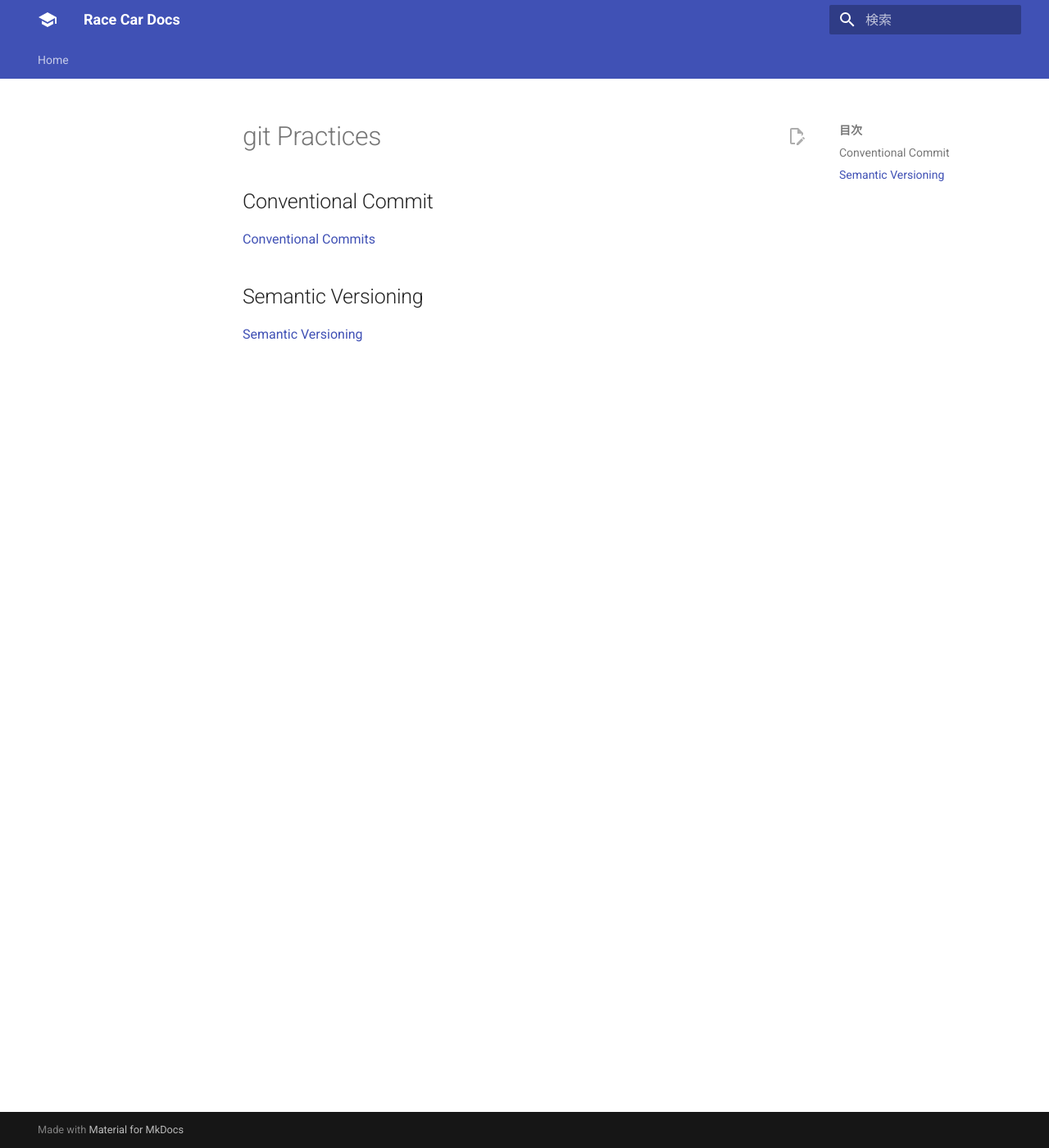
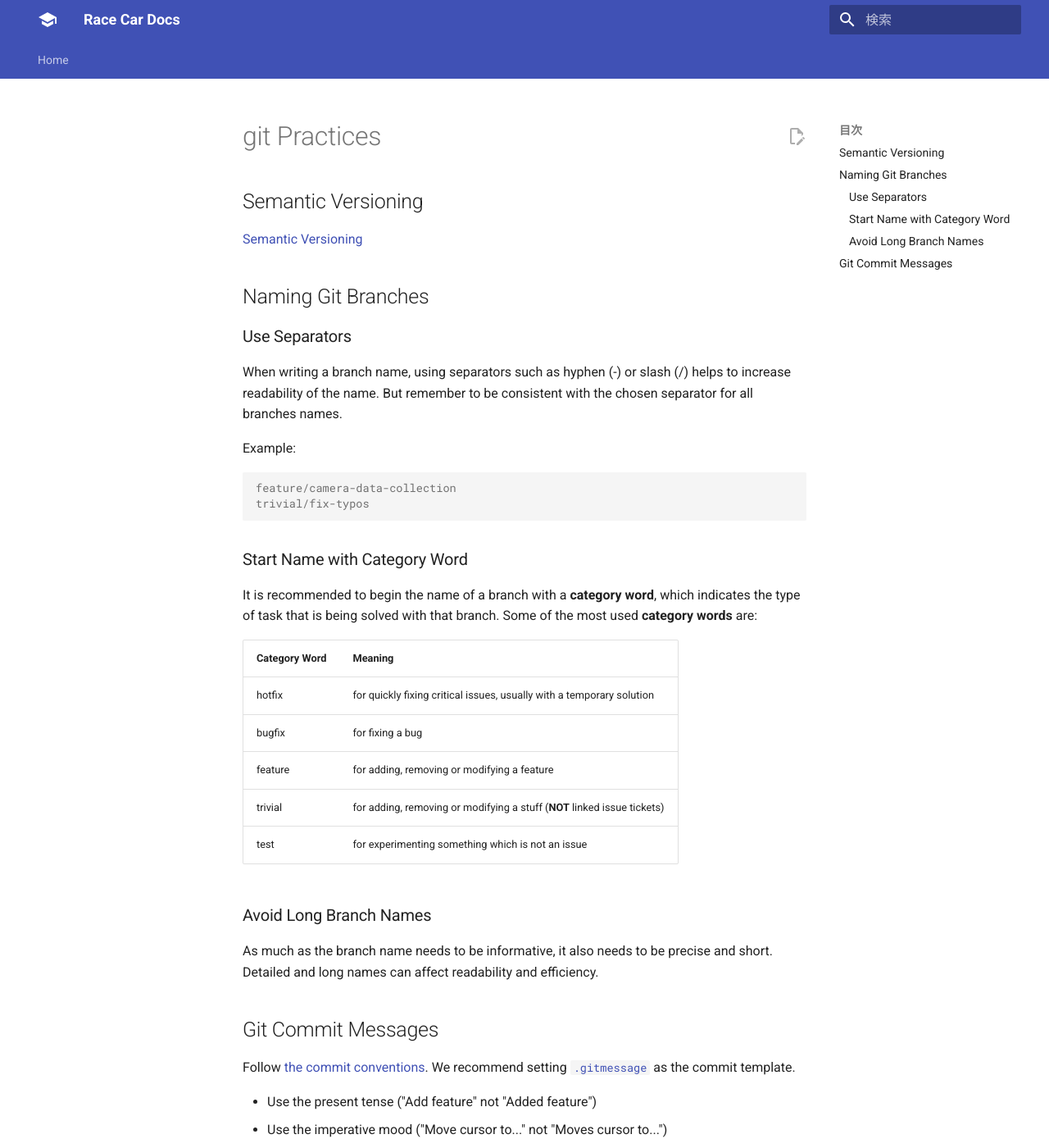
Before and after one commit to nino-kin/racecar-docs, an MkDocs documentation site: the page built from docs/git_practices.md, in a window 1280 px wide and 1400 px high. Shown: the whole window at 82% size. Built offline with MkDocs 1.6.1 and Material for MkDocs 9.7.7, drawn with Linux system fonts in a browser that asks for light colours; some of the changed text lies outside the part shown.

Commit message:
docs: update git practices

````diff
--- a/docs/git_practices.md
+++ b/docs/git_practices.md
@@ -1,9 +1,52 @@
 # git Practices
-
-## Conventional Commit
-
-[Conventional Commits](https://www.conventionalcommits.org/ja/v1.0.0/)
 
 ## Semantic Versioning
 
 [Semantic Versioning](https://semver.org/lang/ja/)
+
+## Naming Git Branches
+
+### Use Separators
+
+When writing a branch name, using separators such as hyphen (-) or slash (/) helps
+to increase readability of the name. But remember to be consistent with the chosen
+separator for all branches names.
+
+Example:
+
+```console
+feature/camera-data-collection
+trivial/fix-typos
+```
+
+### Start Name with Category Word
+
+It is recommended to begin the name of a branch with a **category word**, which indicates
+the type of task that is being solved with that branch. Some of the most used
+**category words** are:
+
+| Category Word | Meaning                                                                  |
+| ------------- | ------------------------------------------------------------------------ |
+| hotfix        | for quickly fixing critical issues, usually with a temporary solution    |
+| bugfix        | for fixing a bug                                                         |
+| feature       | for adding, removing or modifying a feature                              |
+| trivial       | for adding, removing or modifying a stuff (**NOT** linked issue tickets) |
+| test          | for experimenting something which is not an issue                        |
+
+### Avoid Long Branch Names
+
+As much as the branch name needs to be informative, it also needs to be precise
+and short. Detailed and long names can affect readability and efficiency.
+
+## Git Commit Messages
+
+Follow [the commit conventions](https://www.conventionalcommits.org/en/).
+We recommend setting [`.gitmessage`](https://github.com/nino-kin/craft/blob/main/.gitmessage)
+as the commit template.
+
+- Use the present tense ("Add feature" not "Added feature")
+- Use the imperative mood ("Move cursor to..." not "Moves cursor to...")
+- Limit the first line to 72 characters or less
+- Reference issues and pull requests liberally after the first line
+- When only changing documentation, include `[ci skip]` in the commit title
+  (see [here](https://docs.github.com/en/actions/managing-workflow-runs/skipping-workflow-runs))
````
